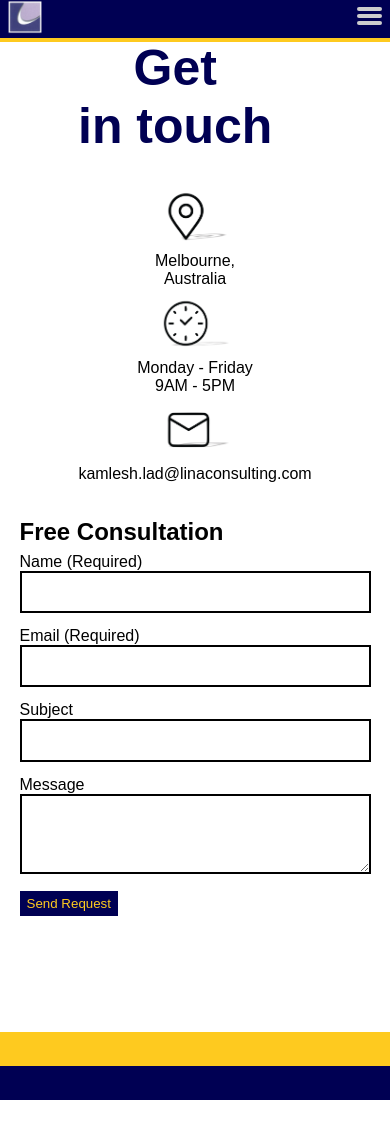
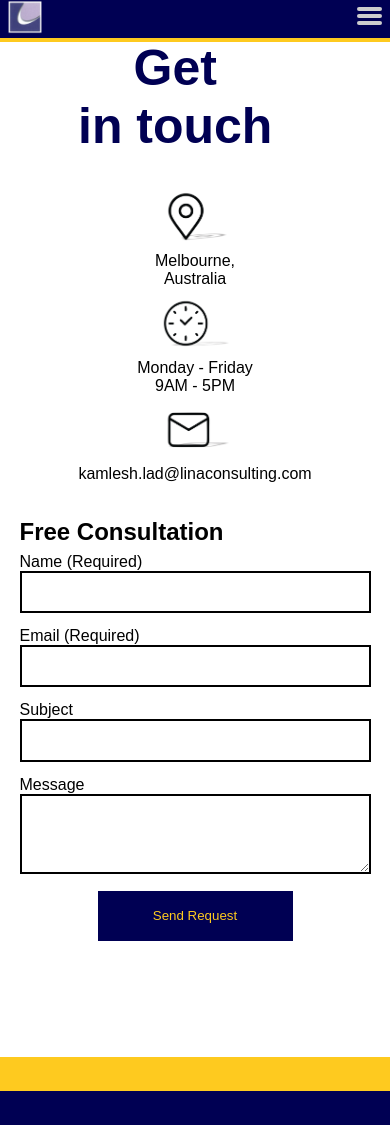
Before and after one commit to borigendiego/linaconsulting, a React (Create React App) app: page /contact in a window 390 px wide. Before the commit the page ends 1100 px from the top, so only its background shows below. Built offline with nearby package versions, Linux system fonts and the light colour scheme; a web font is replaced by a local one.

Commit message:
Changes on mobile customForm component

```diff
--- a/src/components/common/myCustomForm/customForm.scss
+++ b/src/components/common/myCustomForm/customForm.scss
@@ -1,6 +1,8 @@
-
+//Colors
 $red-errors: #cc0017;
 $green-succeed: #33a533;
+//Devices sizes
+$xs-screen: 450px;
 
 .contact-form {
   display: flex;
@@ -58,3 +60,12 @@ $green-succeed: #33a533;
   color: $green-succeed;
   border: 2px solid $green-succeed;
 }
+
+@media (max-width: $xs-screen) {
+  .contact-input-button {
+    height: 6vh;
+    width: 50vw;
+    display: block;
+    margin: auto;
+  }
+}
```
